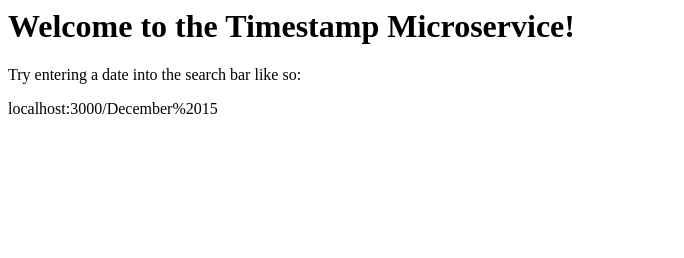
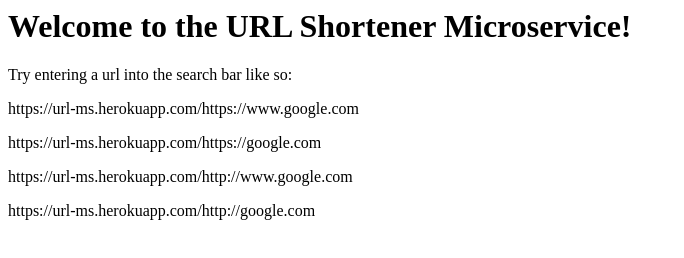
Before and after one commit to ZacharyKearns/url-microservice, a website: page index.html in a window 1280 px wide. Shown: the whole page, without its empty margins (0-684 px from the left). Drawn offline with Linux system fonts and the light colour scheme.

Commit message:
changed localhost

```diff
--- a/index.html
+++ b/index.html
@@ -1,3 +1,6 @@
-<h1>Welcome to the Timestamp Microservice!</h1>
-<p>Try entering a date into the search bar like so:</p>
-<p>localhost:3000/December%2015</p>
+<h1>Welcome to the URL Shortener Microservice!</h1>
+<p>Try entering a url into the search bar like so:</p>
+<p>https://url-ms.herokuapp.com/https://www.google.com</p>
+<p>https://url-ms.herokuapp.com/https://google.com</p>
+<p>https://url-ms.herokuapp.com/http://www.google.com</p>
+<p>https://url-ms.herokuapp.com/http://google.com</p>
```
Also changed, not shown: server.js (+4 -4 lines).
